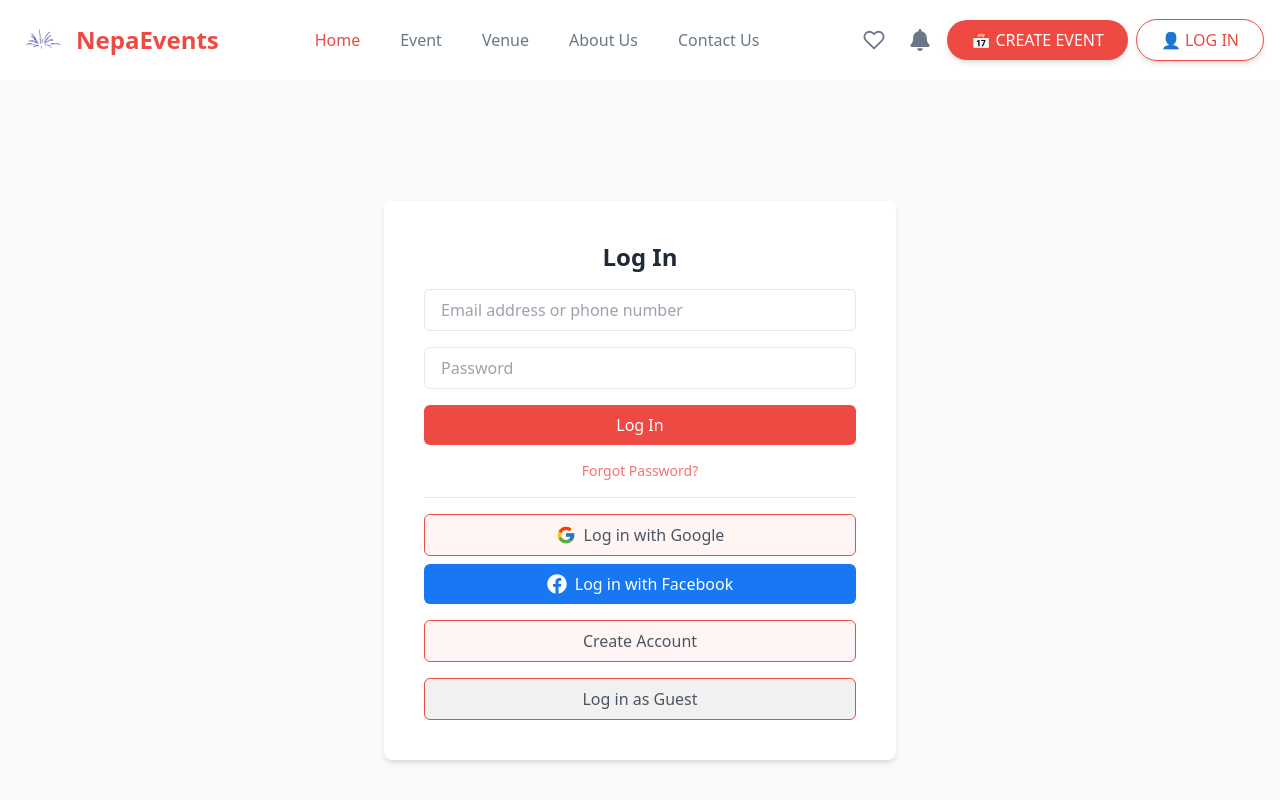
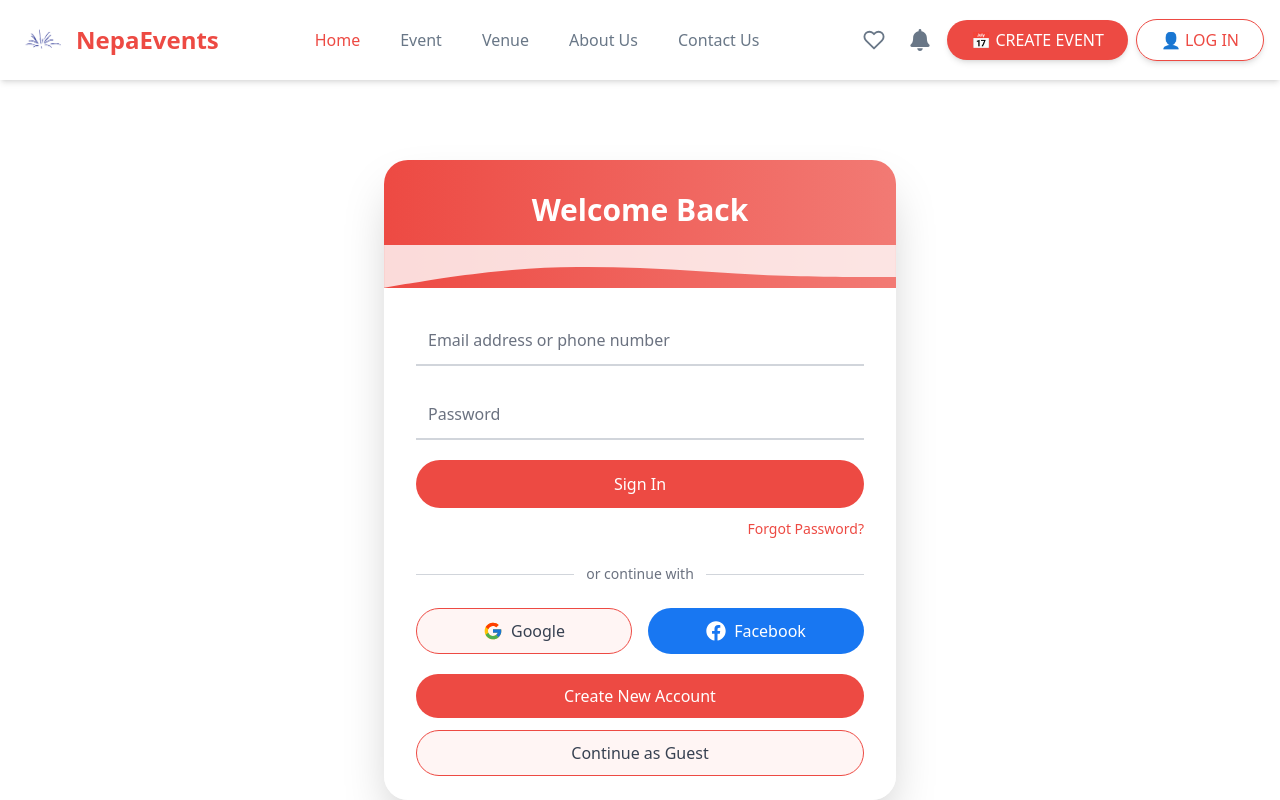
Before and after one commit to swechhyamaharjan/NepaEvents, a React (Vite) app in the folder client/: page /login in a window 1280 px wide. Shown: the top 800 px of the page. Built offline with nearby package versions, Linux system fonts and the light colour scheme; no server answers.

Commit message:
Revamp login page UI with improved layout and styling

```diff
--- a/client/src/Components/Users/Login.jsx
+++ b/client/src/Components/Users/Login.jsx
@@ -38,64 +38,102 @@ export const Login = () => {
   };
 
   return (
-    <div className="h-screen flex flex-col justify-center items-center px-4 bg-[#F9FAFB]">
-      <div className="flex flex-col bg-white p-8 sm:p-10 rounded-lg shadow-md w-full max-w-lg">
-        <h2 className="text-2xl font-semibold text-center mb-4 text-gray-800">Log In</h2>
-        <form className="space-y-4" onSubmit={handleSubmit}>
+    <div className="min-h-screen flex items-center justify-center p-4">
+      <div className="w-full max-w-lg backdrop-blur-sm bg-white/80 rounded-3xl overflow-hidden shadow-2xl flex flex-col">
+        {/* Header Section with Wave Design */}
+        <div className="relative h-32 bg-gradient-to-r from-[#ED4A43] to-[#F27A74]">
+          <div className="absolute bottom-0 left-0 w-full">
+            <svg viewBox="0 0 1440 120" fill="none" xmlns="http://www.w3.org/2000/svg">
+              <path d="M0 120L60 110C120 100 240 80 360 70C480 60 600 60 720 65C840 70 960 80 1080 85C1200 90 1320 90 1380 90L1440 90V0H1380C1320 0 1200 0 1080 0C960 0 840 0 720 0C600 0 480 0 360 0C240 0 120 0 60 0H0V120Z" fill="white" fillOpacity="0.8" />
+            </svg>
+          </div>
+          <h2 className="text-3xl font-bold text-white absolute top-8 left-0 w-full text-center">Welcome Back</h2>
+        </div>
+
+        {/* Form Section */}
+        <div className="px-8 py-6">
+          <form className="space-y-5" onSubmit={handleSubmit}>
+            <div className="relative">
               <input
                 type="text"
                 id="email"
                 name="email"
-            placeholder="Email address or phone number"
-            className="w-full px-4 py-2 border rounded-md focus:outline-none focus:ring-2 focus:ring-[#ED4A43] text-gray-600"
+                placeholder=" "
+                className="w-full bg-transparent pt-5 pb-2 px-3 border-b-2 border-gray-300 focus:border-[#ED4A43] focus:outline-none peer transition"
               />
+              <label htmlFor="email" className="absolute left-3 top-4 text-gray-500 transition-all duration-300 transform -translate-y-3 scale-75 z-10 origin-[0] peer-placeholder-shown:scale-100 peer-placeholder-shown:translate-y-0 peer-focus:scale-75 peer-focus:-translate-y-3 peer-focus:text-[#ED4A43]">
+                Email address or phone number
+              </label>
+            </div>
+
+            <div className="relative">
               <input
                 type="password"
                 id="password"
                 name="password"
-            placeholder="Password"
-            className="w-full px-4 py-2 border rounded-md focus:outline-none focus:ring-2 focus:ring-[#ED4A43] text-gray-600"
+                placeholder=" "
+                className="w-full bg-transparent pt-5 pb-2 px-3 border-b-2 border-gray-300 focus:border-[#ED4A43] focus:outline-none peer transition"
               />
+              <label htmlFor="password" className="absolute left-3 top-4 text-gray-500 transition-all duration-300 transform -translate-y-3 scale-75 z-10 origin-[0] peer-placeholder-shown:scale-100 peer-placeholder-shown:translate-y-0 peer-focus:scale-75 peer-focus:-translate-y-3 peer-focus:text-[#ED4A43]">
+                Password
+              </label>
+            </div>
+
             <button
               type="submit"
-            className="w-full py-2 bg-[#ED4A43] text-white font-medium rounded-md hover:bg-[#D43C35] transition"
+              className="w-full py-3 bg-[#ED4A43] text-white font-medium rounded-full hover:shadow-lg transition duration-300 transform hover:-translate-y-1"
             >
-            Log In
+              Sign In
             </button>
           </form>
-        <span className="text-center mt-4 text-sm text-red-400 hover:underline cursor-pointer">
+
+          <div className="text-right mt-2">
+            <span className="text-sm text-[#ED4A43] font-medium hover:text-red-700 cursor-pointer">
               Forgot Password?
             </span>
-        <hr className="my-4" />
+          </div>
 
-        {/* Social Authentication Buttons */}
+          {/* Divider */}
+          <div className="flex items-center my-6">
+            <div className="flex-grow border-t border-gray-300"></div>
+            <div className="px-3 text-sm text-gray-500">or continue with</div>
+            <div className="flex-grow border-t border-gray-300"></div>
+          </div>
+
+          {/* Social Authentication */}
+          <div className="grid grid-cols-2 gap-4 mb-4">
             <button
               type="button"
-          className="w-full flex items-center justify-center gap-2 py-2 bg-[#FFF5F4] text-gray-600 font-medium rounded-md border border-[#ED4A43] hover:bg-white transition"
+              className="flex items-center justify-center gap-2 py-2.5 bg-[#FFF5F4] text-gray-700 font-medium rounded-full border border-[#ED4A43] hover:bg-white hover:shadow-md transition"
             >
-          <FcGoogle className="text-xl" /> Log in with Google
+              <FcGoogle className="text-xl" /> Google
             </button>
             <button
               type="button"
-          className="w-full flex items-center justify-center gap-2 py-2 bg-[#1877F2] text-white font-medium rounded-md hover:bg-[#145DBF] transition mt-2"
+              className="flex items-center justify-center gap-2 py-2.5 bg-[#1877F2] text-white font-medium rounded-full hover:bg-blue-700 hover:shadow-md transition"
             >
-          <FaFacebook className="text-xl" /> Log in with Facebook
+              <FaFacebook className="text-xl" /> Facebook
             </button>
+          </div>
 
+          {/* Additional Options */}
+          <div className="space-y-3 mt-5">
             <button
               type="button"
-          className="w-full py-2 bg-[#FFF5F4] text-gray-600 font-medium rounded-md border border-[#ED4A43] hover:bg-white mt-4"
+              className="w-full py-2.5 bg-[#ED4A43] text-white font-medium rounded-full hover:shadow-lg transition duration-300"
               onClick={() => navigate('/signup')}
             >
-          Create Account
+              Create New Account
             </button>
             <button
               type="button"
-          className="w-full py-2 bg-[#F1F1F1] text-gray-600 font-medium rounded-md border border-[#ED4A43] hover:bg-white mt-4"
+              className="w-full py-2.5 bg-[#FFF5F4] text-gray-700 font-medium rounded-full border border-[#ED4A43] hover:bg-white transition"
               onClick={handleGuestLogin}
             >
-          Log in as Guest
+              Continue as Guest
             </button>
+          </div>
+        </div>
       </div>
     </div>
   );
```
Lines whose indentation alone changed are shown as unchanged.
